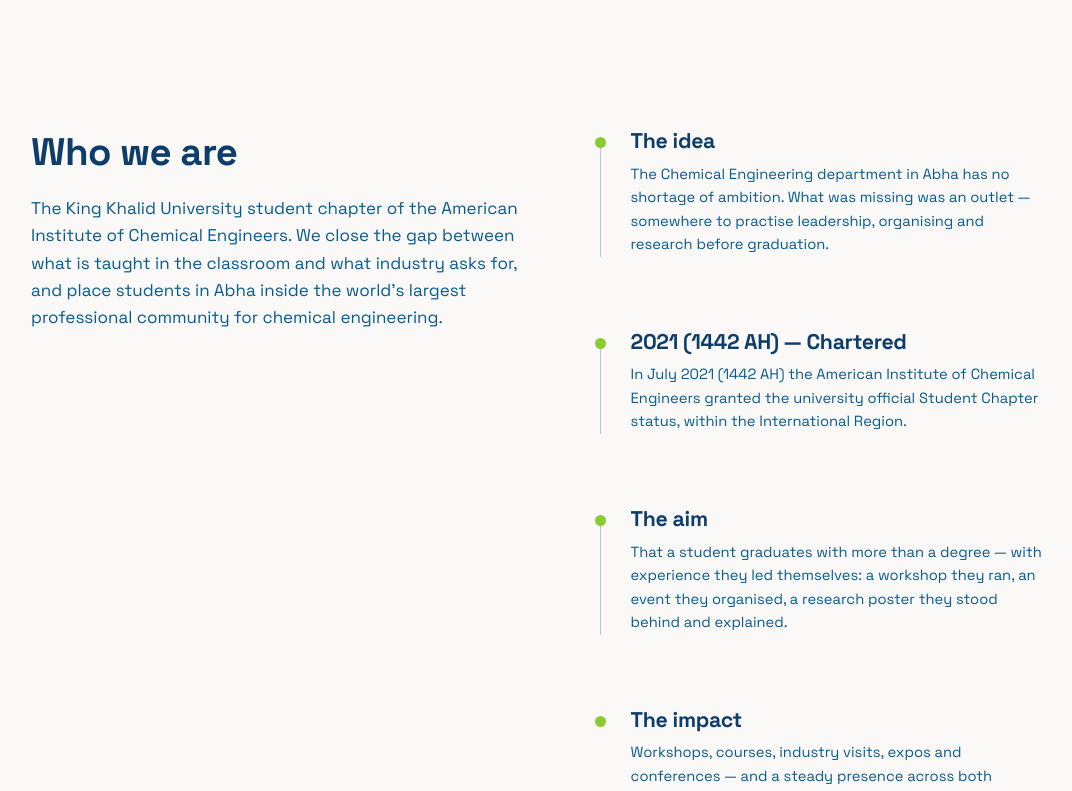
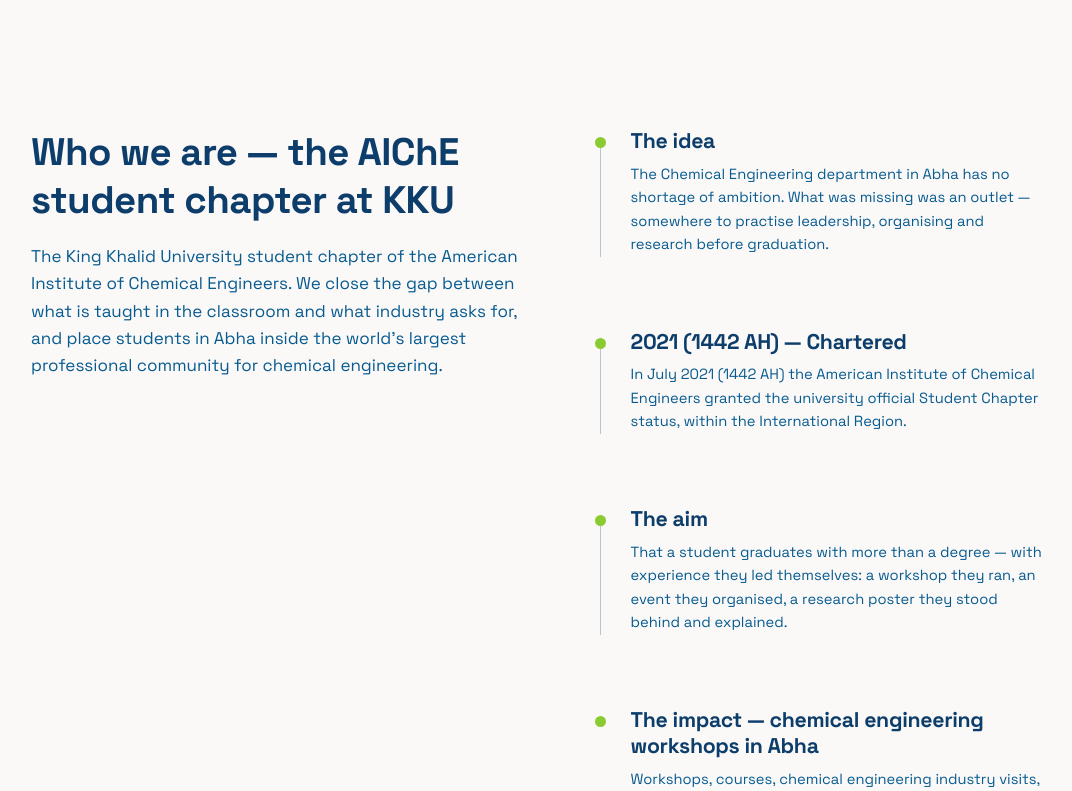
Before and after one commit to Sabra7/AIChE-KKU, a Next.js app: page /en in a window 1280 px wide. Shown: the part 800-1591 px from the top of the page, without its empty margins (83-1155 px from the left). Built offline with nearby package versions, Linux system fonts and the light colour scheme.

Commit message:
seo: name the chapter, department and city across the site

```diff
--- a/app/(ar)/layout.tsx
+++ b/app/(ar)/layout.tsx
@@ -6,8 +6,10 @@
 
 import '../globals.css';
 
+const title = 'AIChE KKU — الفرع الطلابي للهندسة الكيميائية بجامعة الملك خالد';
+
 const description =
-  'الفرع الطلابي للمعهد الأمريكي للمهندسين الكيميائيين بجامعة الملك خالد — أبها. ورش ودورات وفعاليات تربط الطلاب بشبكة عالمية في أكثر من 110 دول.';
+  'الفرع الطلابي للمعهد الأمريكي للمهندسين الكيميائيين AIChE بجامعة الملك خالد في أبها. ورش تقنية ودورات هندسية وزيارات صناعية تربط طلاب قسم الهندسة الكيميائية بشبكة عالمية في أكثر من 110 دول.';
 
 /**
  * Root layout for the Arabic tree, served at `/`.
@@ -15,14 +17,14 @@
  */
 export const metadata: Metadata = {
   metadataBase: new URL(siteUrl),
-  title: site.nameAr,
+  title,
   description,
   alternates: {
     canonical: '/',
     languages: { ar: '/', en: '/en' },
   },
   openGraph: {
-    title: site.nameAr,
+    title,
     description: site.tagline,
     locale: 'ar_SA',
     type: 'website',
@@ -31,7 +33,7 @@
     // The share image is a 1200x630 banner, not an avatar; `summary` would
     // crop it to a square thumbnail and throw away most of it.
     card: 'summary_large_image',
-    title: site.nameAr,
+    title,
     description,
   },
   verification: {
--- a/app/(en)/layout.tsx
+++ b/app/(en)/layout.tsx
@@ -6,10 +6,10 @@
 
 import '../globals.css';
 
-const title = `${site.nameEn} — ${site.universityEn}`;
+const title = 'AIChE KKU — Chemical Engineering Student Chapter, King Khalid University, Abha';
 
 const description =
-  'The King Khalid University student chapter of the American Institute of Chemical Engineers, Abha. Workshops, courses and events connecting students to a network across 110+ countries.';
+  'AIChE KKU — the AIChE student chapter at King Khalid University, Abha. Run by students of the Chemical Engineering Department at KKU: technical workshops, engineering courses and industry visits connecting them to a network across 110+ countries.';
 
 /** Root layout for the English tree, served at `/en`. */
 export const metadata: Metadata = {
@@ -21,7 +21,7 @@
     languages: { ar: '/', en: '/en' },
   },
   openGraph: {
-    title: site.nameEn,
+    title,
     description: site.tagline,
     locale: 'en_US',
     type: 'website',
--- a/components/About.tsx
+++ b/components/About.tsx
@@ -53,11 +53,12 @@
   },
   {
     id: 'impact',
-    titleAr: 'الأثر',
-    titleEn: 'The impact',
-    bodyAr: 'ورش ودورات وزيارات ومعارض ومؤتمرات، وحضور ثابت في كلية الهندسة على شطريها.',
+    titleAr: 'الأثر — ورش هندسة كيميائية في أبها',
+    titleEn: 'The impact — chemical engineering workshops in Abha',
+    bodyAr:
+      'ورش ودورات وزيارات صناعية ومعارض ومؤتمرات، وحضور ثابت في كلية الهندسة على شطريها.',
     bodyEn:
-      'Workshops, courses, industry visits, expos and conferences — and a steady presence across both sections of the College of Engineering.',
+      'Workshops, courses, chemical engineering industry visits, expos and conferences — and a steady presence across both sections of the College of Engineering.',
   },
 ];
 
@@ -66,7 +67,13 @@
     <section className="sect sect--tint" id="about">
       <div className="shell story">
         <Reveal className="story__stick">
-          <h2>{pick(lang, 'من نحن', 'Who we are')}</h2>
+          <h2>
+            {pick(
+              lang,
+              'من نحن — الفرع الطلابي لـ AIChE بجامعة الملك خالد',
+              'Who we are — the AIChE student chapter at KKU',
+            )}
+          </h2>
           <p>
             {pick(
               lang,
--- a/components/Footer.tsx
+++ b/components/Footer.tsx
@@ -14,7 +14,11 @@
       <div className="shell ftr__in">
         <p className="ftr__c">
           © <DualDate lang={lang} date={YEAR} inline /> AIChE —{' '}
-          {pick(lang, 'الفرع الطلابي بجامعة الملك خالد', 'King Khalid University Student Chapter')}
+          {pick(
+            lang,
+            'الفرع الطلابي بجامعة الملك خالد — أبها، المملكة العربية السعودية',
+            'King Khalid University Student Chapter — Abha, Saudi Arabia',
+          )}
         </p>
         {/* One clean line, 12px, no technology name-dropping. */}
         <p className="ftr__c en">
--- a/components/Join.tsx
+++ b/components/Join.tsx
@@ -27,7 +27,13 @@
         </Reveal>
 
         <Reveal delay={1}>
-          <h2>{pick(lang, 'الطريق يبدأ بنموذج واحد.', 'It starts with one form.')}</h2>
+          <h2>
+            {pick(
+              lang,
+              'الانضمام للفرع الطلابي للهندسة الكيميائية يبدأ بنموذج واحد.',
+              'Join the AIChE student chapter. It starts with one form.',
+            )}
+          </h2>
         </Reveal>
 
         <Reveal as="p" delay={2}>
--- a/components/Journey.tsx
+++ b/components/Journey.tsx
@@ -12,7 +12,7 @@
     <section className="sect sect--tint" id="journey">
       <div className="shell">
         <Reveal className="sect__head">
-          <h2>{pick(lang, 'مسيرتنا', 'Our journey')}</h2>
+          <h2>{pick(lang, 'مسيرتنا — فرع AIChE أبها', 'Our journey — the AIChE Abha chapter')}</h2>
         </Reveal>
 
         <div className="tl">
--- a/components/Team.tsx
+++ b/components/Team.tsx
@@ -63,7 +63,7 @@
         {member.photo ? (
           <Image
             src={member.photo}
-            alt={name}
+            alt={`${name} — ${pick(lang, member.roleAr, member.roleEn)}`}
             fill
             sizes="(max-width: 700px) 50vw, (max-width: 1000px) 33vw, 25vw"
             style={{ objectFit: 'cover' }}
@@ -243,7 +243,11 @@
           <div className="sup__ph">
             <Image
               src={supervisor.photo}
-              alt={pick(lang, supervisor.nameAr, supervisor.nameEn)}
+              alt={`${pick(lang, supervisor.nameAr, supervisor.nameEn)} — ${pick(
+                lang,
+                supervisor.roleAr,
+                supervisor.roleEn,
+              )}${pick(lang, '، ', ', ')}${pick(lang, supervisor.affiliationAr, supervisor.affiliationEn)}`}
               width={264}
               height={352}
               style={{ width: '100%', height: '100%', objectFit: 'cover' }}
--- a/lib/jsonld.ts
+++ b/lib/jsonld.ts
@@ -29,7 +29,11 @@
     foundingDate: String(site.founded),
     department: { '@type': 'EducationalOrganization', name: pick(lang, site.departmentAr, site.departmentEn) },
     parentOrganization: { '@type': 'CollegeOrUniversity', name: university },
-    address: { '@type': 'PostalAddress', addressLocality: city },
+    address: {
+      '@type': 'PostalAddress',
+      addressLocality: city,
+      addressCountry: pick(lang, 'المملكة العربية السعودية', 'Saudi Arabia'),
+    },
     sameAs: Object.values(socials),
   };
 }
```
Also changed, not shown: package.json (+8 -1 lines), app/(ar)/opengraph-image.alt.txt, app/(en)/opengraph-image.alt.txt, 1 other file (tests, documents, lock files or other folders).
